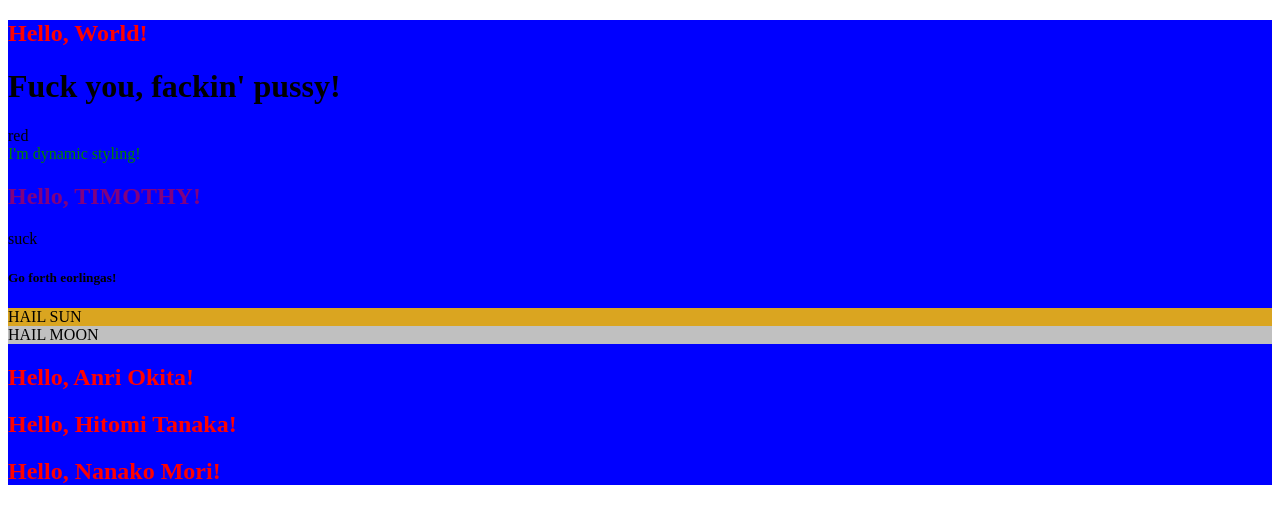
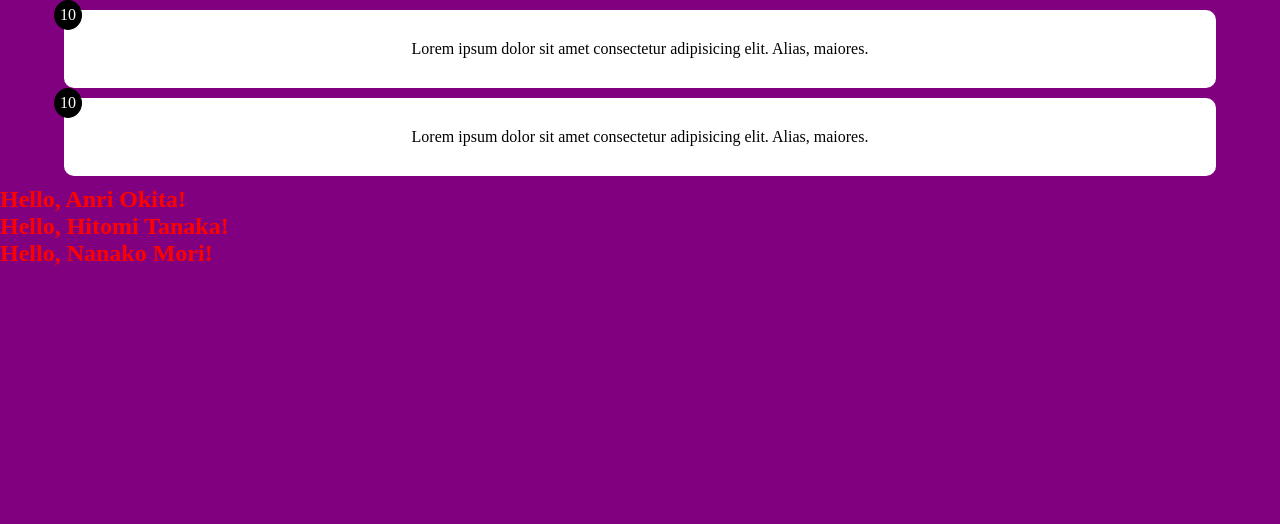
Before and after one commit to louDack/feedback-app, a React (Create React App) app: page / in a window 1280 px wide. Shown: the top 524 px of the page. Built offline with nearby package versions, Linux system fonts and the light colour scheme.

Commit message:
Added card styling and feedbackItem component. Had to debug a misunderstood margin definition. rip.

```diff
--- a/src/App.js
+++ b/src/App.js
@@ -1,42 +1,26 @@
 import Header from "./components/Header"
+import FeedbackItem from "./components/FeedbackItem"
 
 function App() {
   const test = true
-  const background = {backgroundColor: 'blue'}
+  const background = {
+    backgroundColor: 'purple',
+    height: "100vh"
+  }
+
   const feedbackList = [
     {name: 'Anri Okita', id: 1},
     {name: 'Hitomi Tanaka', id: 2},
     {name: 'Nanako Mori', id: 3}
   ]
 
-  let color, textColor = {color: 'green'}
-  let moon = <div style={{backgroundColor: 'silver'}}>HAIL MOON</div>
-
   // Goal: Conditional everything!
 
   return (
-    <div style={background}>
-      <Header text='World'/>
-      <h1>Fuck you, fackin' pussy!</h1>
+    <div className='container' style={background}>
 
-      {/* What the fk is this? */}
-      {/* Conditional Rendering via ternary operator */}
-      {color = test ? 'red' : 'blue'}
-      {console.log(color)}
-
-      {/* Dynamic styling */}
-      <div style={textColor}>I'm dynamic styling!</div>
-      <Header text={'TIMOTHY'} textColor={'purple'} />
-
-      {/* Error warning if passing in wrong type into props. */}
-      {/* <Header text={123} textColor={'purple'} /> */}
-
-      {test ? 'suck' : 'Lick booogers.'}
-      {!test ? <div style={{color: 'red'}}><h1>HERE I AM</h1></div> : <h5>Go forth eorlingas!</h5>}
-
-      {test && <div style={{backgroundColor: 'goldenrod'}}>HAIL SUN</div>}
-      {test && moon}
-
+      <FeedbackItem />
+      <FeedbackItem />
 
       {feedbackList.map((feedback, index) => (
           <Header key={index} text={feedback.name} />
--- /dev/null
+++ b/src/components/FeedbackItem.jsx
@@ -0,0 +1,13 @@
+import React from 'react'
+import '../index.css'
+
+const FeedbackItem = () => {
+    return (
+        <div className="card">
+            <div className="rating">10</div>
+            <div className="text-display">Lorem ipsum dolor sit amet consectetur adipisicing elit. Alias, maiores.</div>
+        </div>
+    )
+}
+
+export default FeedbackItem
--- a/src/index.css
+++ b/src/index.css
@@ -1,3 +1,37 @@
+* {
+  box-sizing: border-box;
+  margin: 0;
+  padding: 0;
+}
+
+.container {
+  padding: 10px 0 0 0;
+}
+
+.card {
+  position: relative;
+  background-color: white;
+  width: 90%;
+  margin: 0 auto 10px auto;
+  /* display: flex;
+  justify-content: center;
+  align-items: center; */
+  text-align: center;
+  border-radius: 10px;
+  padding: 30px 0;
+}
+
+.rating {
+  position: absolute;
+  top: -10px;
+  left: -10px;
+  border-radius: 50%;
+  border: 1px solid black;
+  padding: 5px;
+  color: white;
+  background-color: black;
+}
+
 /* @import url("https://fonts.googleapis.com/css2?family=Poppins:wght@400;600;700&display=swap");
 
 * {
```
